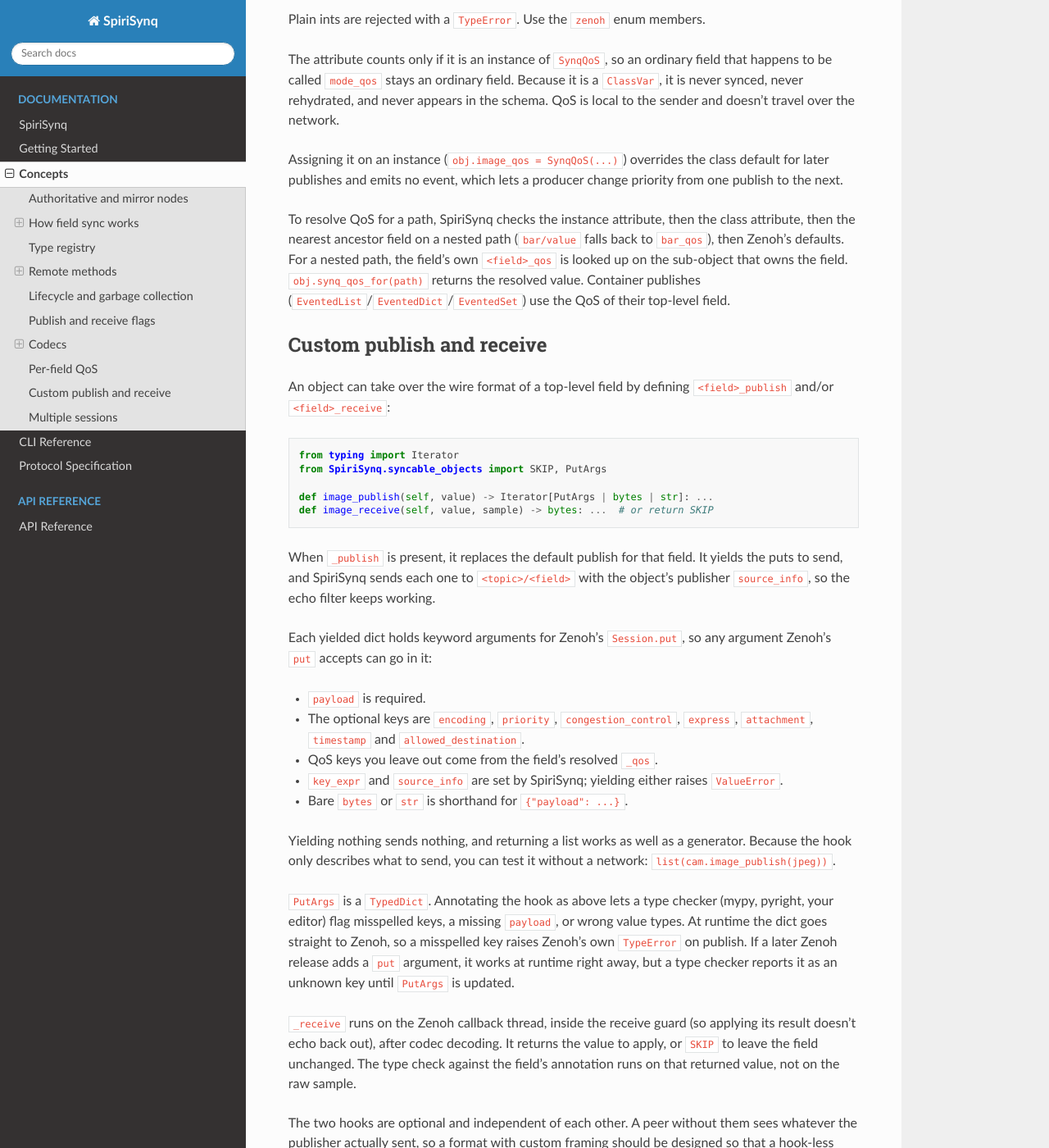
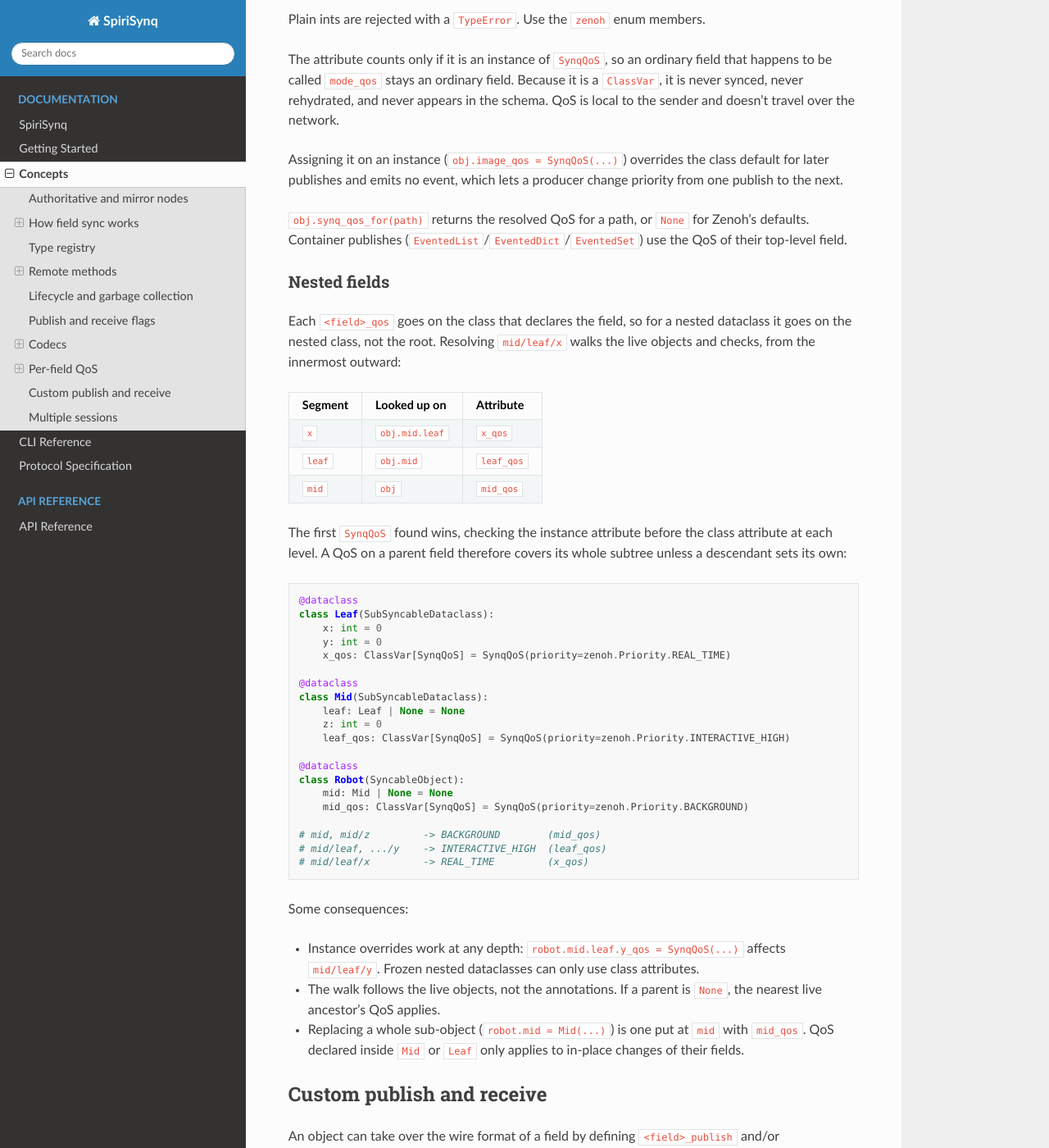
Before and after one commit to spiri-robotics/SpiriSynq, a Sphinx documentation site: the page built from docs/concepts.md, in a window 1280 px wide and 1400 px high, scrolled down 11515 px. Shown: the whole window at 82% size. Built offline with Sphinx 7.4.7 and the Read the Docs theme 3.1.0, drawn with Linux system fonts in a browser that asks for light colours; some of the changed text lies outside the part shown.

Commit message:
feat: publish/receive hooks for nested fields
`<field>_publish` / `<field>_receive` hooks now resolve on the object that
declares the field, like `<field>_qos`: `Leaf.x_publish` handles
`mid/leaf/x`, bound to that Leaf. Works for SubSyncableDataclass and frozen
dataclasses. Unlike QoS there is no ancestor fallback, since an ancestor's
hook expects the whole sub-object. The owner walk is shared with
synq_qos_for via _synq_path_owners.

Documents nested QoS resolution (lookup order, instance overrides at any
depth, None parents, whole-object replacement) and adds tests for it.

Co-Authored-By: Claude Opus 5.5 <noreply@anthropic.com>

````diff
--- a/docs/concepts.md
+++ b/docs/concepts.md
@@ -460,11 +460,52 @@ The attribute counts only if it is an instance of `SynqQoS`, so an ordinary fiel
 
 Assigning it on an instance (`obj.image_qos = SynqQoS(...)`) overrides the class default for later publishes and emits no event, which lets a producer change priority from one publish to the next.
 
-To resolve QoS for a path, SpiriSynq checks the instance attribute, then the class attribute, then the nearest ancestor field on a nested path (`bar/value` falls back to `bar_qos`), then Zenoh's defaults. For a nested path, the field's own `<field>_qos` is looked up on the sub-object that owns the field. `obj.synq_qos_for(path)` returns the resolved value. Container publishes (`EventedList`/`EventedDict`/`EventedSet`) use the QoS of their top-level field.
+`obj.synq_qos_for(path)` returns the resolved QoS for a path, or `None` for Zenoh's defaults. Container publishes (`EventedList`/`EventedDict`/`EventedSet`) use the QoS of their top-level field.
+
+### Nested fields
+
+Each `<field>_qos` goes on the class that declares the field, so for a nested dataclass it goes on the nested class, not the root. Resolving `mid/leaf/x` walks the live objects and checks, from the innermost outward:
+
+| Segment | Looked up on | Attribute |
+|---|---|---|
+| `x` | `obj.mid.leaf` | `x_qos` |
+| `leaf` | `obj.mid` | `leaf_qos` |
+| `mid` | `obj` | `mid_qos` |
+
+The first `SynqQoS` found wins, checking the instance attribute before the class attribute at each level. A QoS on a parent field therefore covers its whole subtree unless a descendant sets its own:
+
+```python
+@dataclass
+class Leaf(SubSyncableDataclass):
+    x: int = 0
+    y: int = 0
+    x_qos: ClassVar[SynqQoS] = SynqQoS(priority=zenoh.Priority.REAL_TIME)
+
+@dataclass
+class Mid(SubSyncableDataclass):
+    leaf: Leaf | None = None
+    z: int = 0
+    leaf_qos: ClassVar[SynqQoS] = SynqQoS(priority=zenoh.Priority.INTERACTIVE_HIGH)
+
+@dataclass
+class Robot(SyncableObject):
+    mid: Mid | None = None
+    mid_qos: ClassVar[SynqQoS] = SynqQoS(priority=zenoh.Priority.BACKGROUND)
+
+# mid, mid/z         -> BACKGROUND        (mid_qos)
+# mid/leaf, .../y    -> INTERACTIVE_HIGH  (leaf_qos)
+# mid/leaf/x         -> REAL_TIME         (x_qos)
+```
+
+Some consequences:
+
+- Instance overrides work at any depth: `robot.mid.leaf.y_qos = SynqQoS(...)` affects `mid/leaf/y`. Frozen nested dataclasses can only use class attributes.
+- The walk follows the live objects, not the annotations. If a parent is `None`, the nearest live ancestor's QoS applies.
+- Replacing a whole sub-object (`robot.mid = Mid(...)`) is one put at `mid` with `mid_qos`. QoS declared inside `Mid` or `Leaf` only applies to in-place changes of their fields.
 
 ## Custom publish and receive
 
-An object can take over the wire format of a top-level field by defining `<field>_publish` and/or `<field>_receive`:
+An object can take over the wire format of a field by defining `<field>_publish` and/or `<field>_receive`:
 
 ```python
 from typing import Iterator
@@ -489,6 +530,8 @@ Yielding nothing sends nothing, and returning a list works as well as a generato
 `PutArgs` is a `TypedDict`. Annotating the hook as above lets a type checker (mypy, pyright, your editor) flag misspelled keys, a missing `payload`, or wrong value types. At runtime the dict goes straight to Zenoh, so a misspelled key raises Zenoh's own `TypeError` on publish. If a later Zenoh release adds a `put` argument, it works at runtime right away, but a type checker reports it as an unknown key until `PutArgs` is updated.
 
 `_receive` runs on the Zenoh callback thread, inside the receive guard (so applying its result doesn't echo back out), after codec decoding. It returns the value to apply, or `SKIP` to leave the field unchanged. The type check against the field's annotation runs on that returned value, not on the raw sample.
+
+Like `_qos`, hooks go on the class that declares the field. For `mid/leaf/x`, SpiriSynq calls `x_publish` / `x_receive` on `obj.mid.leaf`, with `self` bound to that sub-object. This works for `SubSyncableDataclass` and frozen dataclasses alike. Unlike QoS, hooks have no ancestor fallback: `mid_publish` on the root handles only puts at `mid` (replacing the whole sub-object), never changes to `mid/z`. A receive whose parent is `None` on the receiving side finds no hook and takes the usual missing-parent path.
 
 The two hooks are optional and independent of each other. A peer without them sees whatever the publisher actually sent, so a format with custom framing should be designed so that a hook-less peer fails safely. Hooks only apply to field updates. `sr_rehydrate` still sends the whole value as YAML.
 
````
Also changed, not shown: CHANGES.md (+5 -2 lines), 2 other files.
